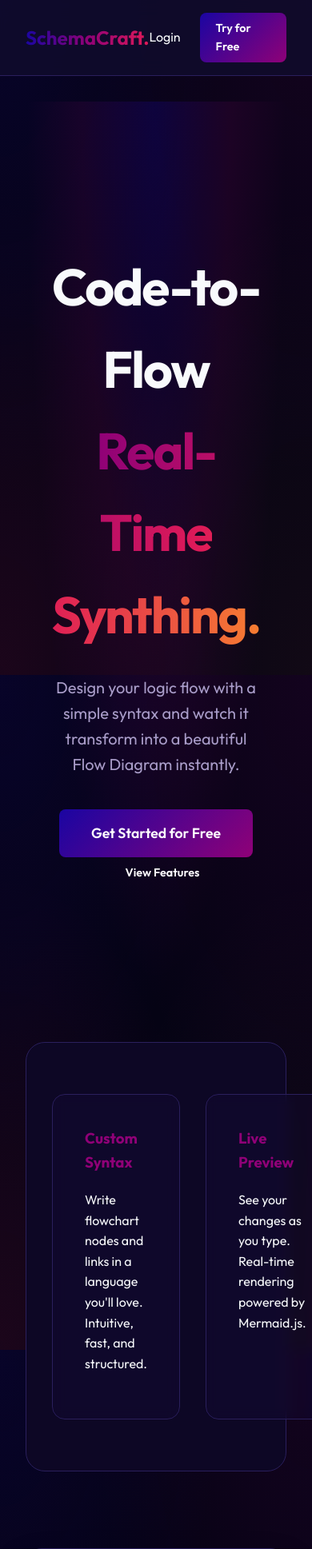
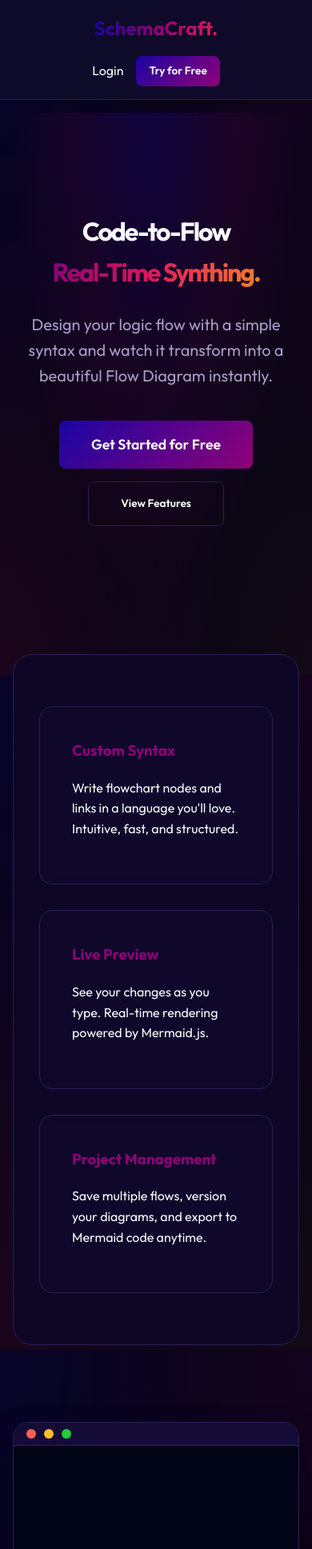
Before and after one commit to Anandhu-pradeep/Flow_DiagramGenrator, a Django app: page / in a window 390 px wide; the page is wider, and only the part inside the window is pictured. Shown: the top 1937 px of that part at 80% size. Run offline with Django 5.2, Linux system fonts and the light colour scheme.

Commit message:
Made all pages fully responsive

```diff
--- a/templates/admin_dashboard.html
+++ b/templates/admin_dashboard.html
@@ -1,4 +1,4 @@
-pip freeze > requirements.txt{% extends 'base.html' %}
+{% extends 'base.html' %}
 
 {% block extra_css %}
 <style>
@@ -160,6 +160,7 @@ pip freeze > requirements.txt{% extends 'base.html' %}
             <h2>User Management</h2>
         </div>
         {% if all_users %}
+        <div style="overflow-x: auto;">
         <table>
             <thead>
                 <tr>
@@ -201,6 +202,7 @@ pip freeze > requirements.txt{% extends 'base.html' %}
                 {% endfor %}
             </tbody>
         </table>
+        </div>
         {% else %}
         <div style="padding: 2rem; text-align: center; color: var(--text-muted);">
             <p>No users found.</p>
--- a/templates/base.html
+++ b/templates/base.html
@@ -142,6 +142,30 @@
             border-top: 1px solid var(--border);
             margin-top: 4rem;
         }
+
+        /* Mobile Responsiveness */
+        @media (max-width: 768px) {
+            .navbar {
+                flex-direction: column;
+                padding: 1rem;
+                gap: 1rem;
+            }
+            .nav-links {
+                flex-wrap: wrap;
+                justify-content: center;
+                gap: 1rem;
+            }
+            .container {
+                padding: 1rem;
+            }
+            .btn {
+                font-size: 0.85rem;
+                padding: 0.5rem 1rem;
+            }
+            h1 {
+                font-size: 2rem !important;
+            }
+        }
     </style>
     {% block extra_css %}{% endblock %}
 </head>
--- a/templates/home.html
+++ b/templates/home.html
@@ -3,13 +3,13 @@
 {% block extra_css %}
 <style>
     .hero {
-        padding: 8rem 2rem;
+        padding: 6rem 1rem;
         text-align: center;
         background: radial-gradient(ellipse at top, rgba(26,5,162,0.25) 0%, rgba(143,1,119,0.12) 40%, transparent 70%);
     }
 
     .hero h1 {
-        font-size: 4rem;
+        font-size: clamp(2.5rem, 8vw, 4rem);
         margin-bottom: 1.5rem;
         letter-spacing: -2px;
     }
@@ -23,7 +23,7 @@
 
     .feature-grid {
         display: grid;
-        grid-template-columns: repeat(3, 1fr);
+        grid-template-columns: repeat(auto-fit, minmax(280px, 1fr));
         gap: 2rem;
         margin-top: 4rem;
         padding: 4rem 2rem;
@@ -68,9 +68,9 @@
     <section class="hero">
         <h1>Code-to-Flow<br><span style="background: linear-gradient(to right, var(--secondary), var(--accent), var(--highlight)); -webkit-background-clip: text; background-clip: text; -webkit-text-fill-color: transparent;">Real-Time Synthing.</span></h1>
         <p>Design your logic flow with a simple syntax and watch it transform into a beautiful Flow Diagram instantly.</p>
-        <div>
+        <div style="display: flex; flex-wrap: wrap; justify-content: center; gap: 1rem;">
             <a href="{% url 'register' %}" class="btn btn-primary" style="padding: 1rem 2.5rem; font-size: 1.1rem;">Get Started for Free</a>
-            <a href="#features" class="btn" style="margin-left: 1rem; color: white;">View Features</a>
+            <a href="#features" class="btn" style="color: white; padding: 1rem 2.5rem; border: 1px solid var(--border);">View Features</a>
         </div>
     </section>
 
```
Also changed, not shown: templates/dashboard.html (+6 -5 lines).
